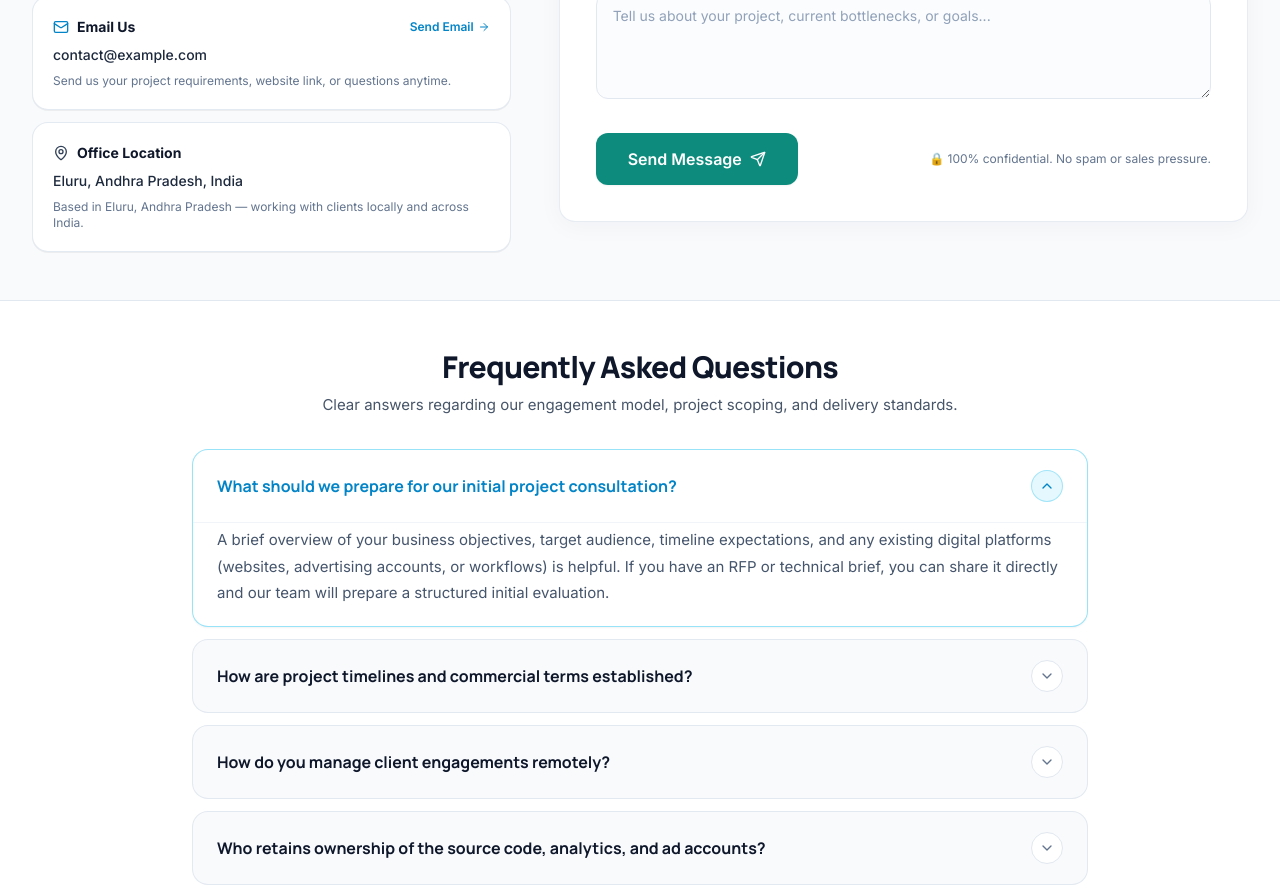
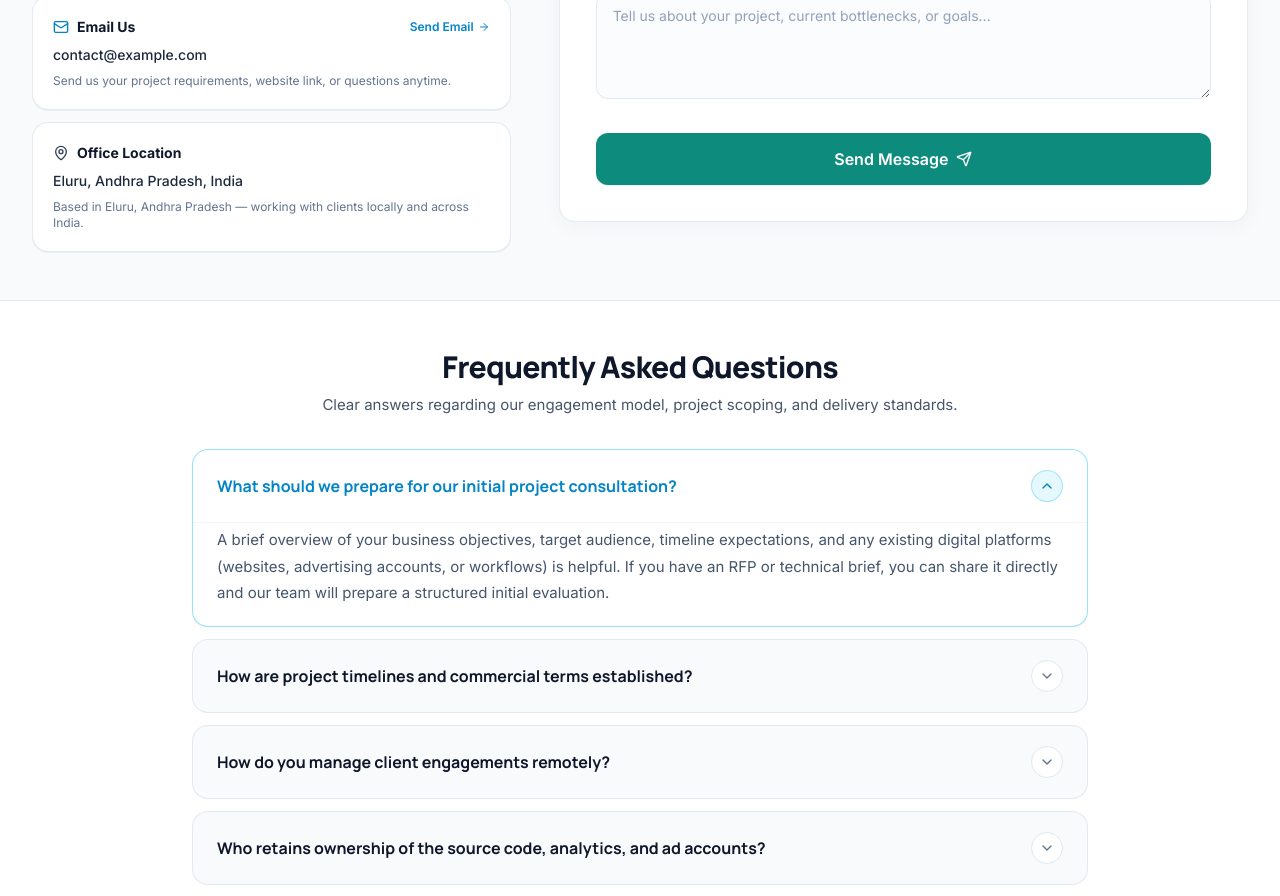
Before and after one commit to sri04552/website-design, a Next.js app: page /contact in a window 1280 px wide. Shown: the part 1080-1976 px from the top of the page. Built offline with nearby package versions, Linux system fonts and the light colour scheme; no server answers.

Commit message:
feat: make contact form submit button full width and remove confidentiality disclaimer

```diff
--- a/src/components/contact/ContactForm.jsx
+++ b/src/components/contact/ContactForm.jsx
@@ -357,12 +357,12 @@ export function ContactForm({ preselectedService = "" }) {
           )}
         </div>
 
-        {/* Action Row */}
-        <div className="pt-2 flex flex-col sm:flex-row sm:items-center justify-between gap-3.5">
+        {/* Submit Button (Full Width) */}
+        <div className="pt-2">
           <button
             type="submit"
             disabled={status === "submitting"}
-            className="w-full sm:w-auto inline-flex items-center justify-center gap-2 bg-[#0D8C7D] hover:bg-[#0B7568] active:bg-[#085E54] text-white font-semibold text-sm sm:text-base px-8 py-3.5 rounded-xl shadow-xs hover:shadow transition-all disabled:opacity-60 disabled:cursor-not-allowed cursor-pointer min-h-[48px]"
+            className="w-full inline-flex items-center justify-center gap-2 bg-[#0D8C7D] hover:bg-[#0B7568] active:bg-[#085E54] text-white font-semibold text-sm sm:text-base px-8 py-3.5 rounded-xl shadow-xs hover:shadow transition-all disabled:opacity-60 disabled:cursor-not-allowed cursor-pointer min-h-[48px]"
           >
             {status === "submitting" ? (
               <>
@@ -376,10 +376,6 @@ export function ContactForm({ preselectedService = "" }) {
               </>
             )}
           </button>
-
-          <span className="text-xs text-slate-500 text-center sm:text-left">
-            🔒 100% confidential. No spam or sales pressure.
-          </span>
         </div>
       </form>
     </div>
```
